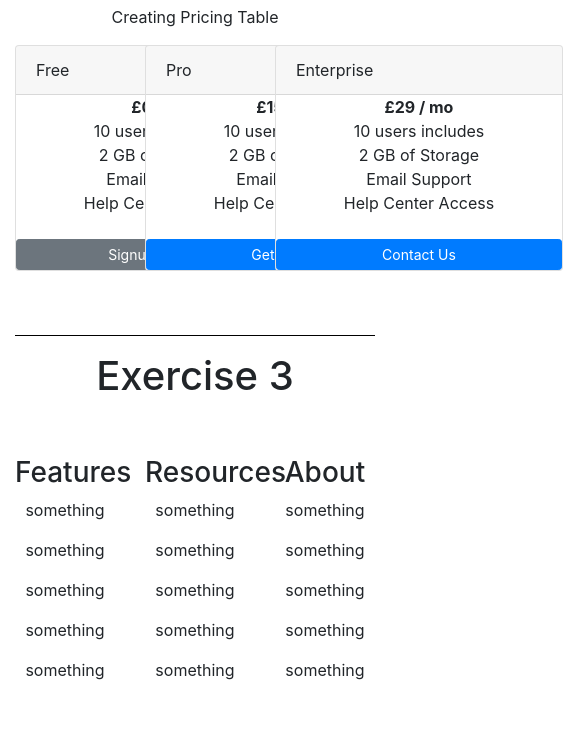
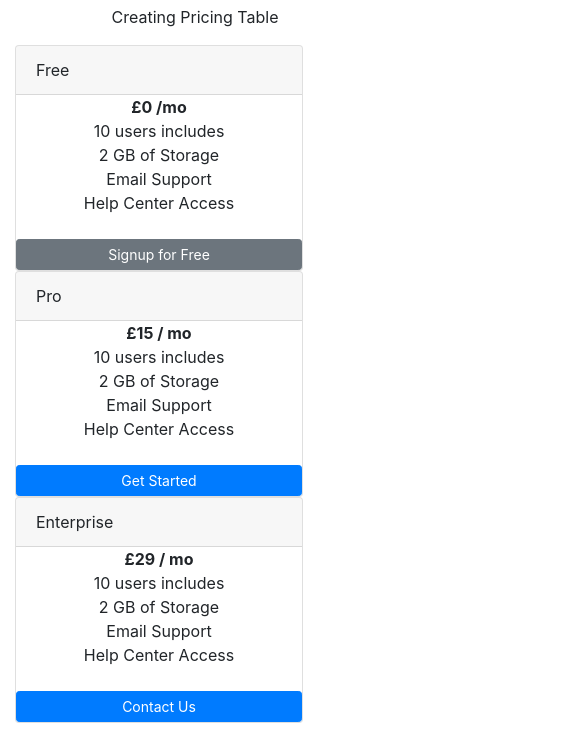
Before and after one commit to kolluvinay425/Strive-Homework-M2D8, a plain HTML site: page index.html in a window 390 px wide. Shown: the part 733-1484 px from the top of the page, 563 px wide, since content can reach past the window. Before the commit the page ends 1431 px from the top, so only its background shows below. Drawn offline with nearby package versions, Linux system fonts and the light colour scheme.

Commit message:
Update index.html

```diff
--- a/index.html
+++ b/index.html
@@ -56,7 +56,7 @@
          <p style="text-align:center ;">Creating Pricing Table</p>
          <div class="row">
             <!-- row 2 first column starts -->
-             <div class="col-4">
+             <div class="col-sm-4 col-md-4 col-lg-4 col-xl-4">
                     <div class="card" style="width: 18rem;">
                         <div class="card-header">
                           Free
@@ -72,7 +72,7 @@
                         </ul>
                       </div>
              </div>
-             <div class="col-4">
+             <div class="col-sm-4 col-md-4 col-lg-4 col-xl-4">
                 <div class="card" style="width: 18rem;">
                     <div class="card-header">
                       Pro
@@ -89,7 +89,7 @@
                     </ul>
                   </div>
          </div>
-         <div class="col-4">
+         <div class="col-sm-4 col-md-4 col-lg-4 col-xl-4">
             <div class="card" style="width: 18rem;">
                 <div class="card-header">
                   Enterprise
@@ -116,7 +116,7 @@
          <br><br>
 
          <div class="row">
-             <div class="col-4 center-para">
+             <div class="col-sm-4 col-md-4 col-lg-4 col-xl-4 center-para">
                  <h3  style="text-align:center;">Features</h3>
                  <p>something</p>
                  <p>something</p>
@@ -124,7 +124,7 @@
                  <p>something</p>
                  <p>something</p>
              </div>
-             <div class="col-4 center-para">
+             <div class="col-sm-4 col-md-4 col-lg-4 col-xl-4 center-para">
                 <h3  style="text-align:center;">Resources</h3>
                 <p>something</p>
                 <p>something</p>
@@ -132,7 +132,7 @@
                 <p>something</p>
                 <p>something</p>
             </div>
-            <div class="col-4 center-para">
+            <div class="col-sm-4 col-md-4 col-lg-4 col-xl-4 center-para">
                 <h3 style="text-align:center;">About</h3>
                 <p>something</p>
                 <p>something</p>
```
